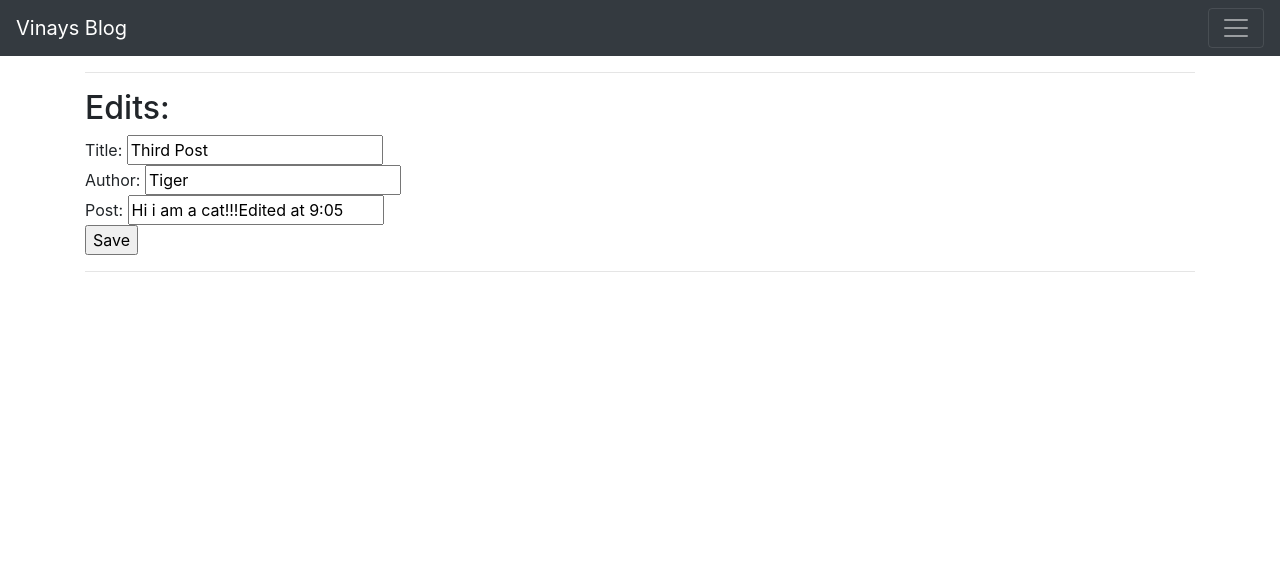
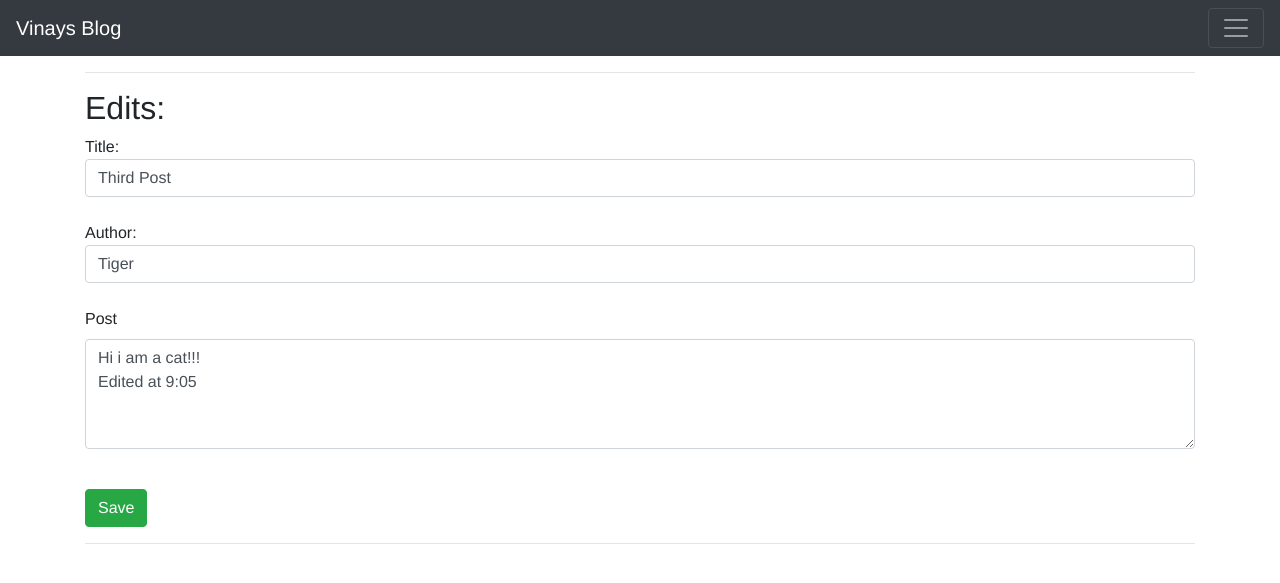
Before and after one commit to 2015shanbhvi/flask_blog, a Flask app: page /posts/edit/4 in a window 1280 px wide. Shown: the top 583 px of the page. Run offline with Flask 2, Linux system fonts and the light colour scheme; data comes from the database, SQL or seed files in the repository; both versions use the stored data as it was after the commit; some libraries are stand-ins or nearby versions.

Commit message:
formatted edit page with bootstrap

```diff
--- a/static/css/main.css
+++ b/static/css/main.css
@@ -1,3 +1,9 @@
 body {
 	font-family: Helvetica;
 }
+
+#postdiv.container-fluid {
+	background-color: yellow;
+	color: yellow;
+	border-radius: 25px;
+}
--- a/templates/base.html
+++ b/templates/base.html
@@ -5,7 +5,7 @@
 	<meta name="viewport" content="width=device-width">
 	<meta http-equiv="X-UA-Compatible" content="ie=edge">
 	<link rel="stylesheet" href="https://stackpath.bootstrapcdn.com/bootstrap/4.4.1/css/bootstrap.min.css" integrity="sha384-Vkoo8x4CGsO3+Hhxv8T/Q5PaXtkKtu6ug5TOeNV6gBiFeWPGFN9MuhOf23Q9Ifjh" crossorigin="anonymous">
-
+	<link rel="stylesheet" type="text/css" href="../static/css/main.css">
 	{% block head %} {% endblock %}
 </head>
 <body>
--- a/templates/edit.html
+++ b/templates/edit.html
@@ -8,14 +8,18 @@
 	{% block body %}
 	<hr>
 	<h2>Edits:</h2>
+
 	<form action='/posts/edit/{{post.id}}' method='POST'>
-		Title: <input type='text' name='title' id='title' value='{{post.title}}'>
+		Title: <input class="form-control" type="text" aria-label="Search" name='title' id='title' value='{{post.title}}'>
 		<br>
-		Author: <input type='text' name='author' id='author' value='{{post.author}}'>
+		Author: <input class="form-control" type="text" aria-label="Search" name='author' id='author' value='{{post.author}}'>
 		<br>
-		Post: <input type='text' name='content' id='content' value='{{post.content}}'>
-		<br>
-		<input type='submit' value='Save'>
+		<div class="form-group">
+		    <label for="content">Post</label>
+		    <textarea class="form-control" name='content' id="content" rows="4">{{post.content}}</textarea>
+		  </div>
+			<br>
+			<input class="btn btn-success" type='submit' value='Save'>
 	</form>
 	<hr>
 
```
Also changed, not shown: templates/posts.html (+19 -11 lines), posts.db.
